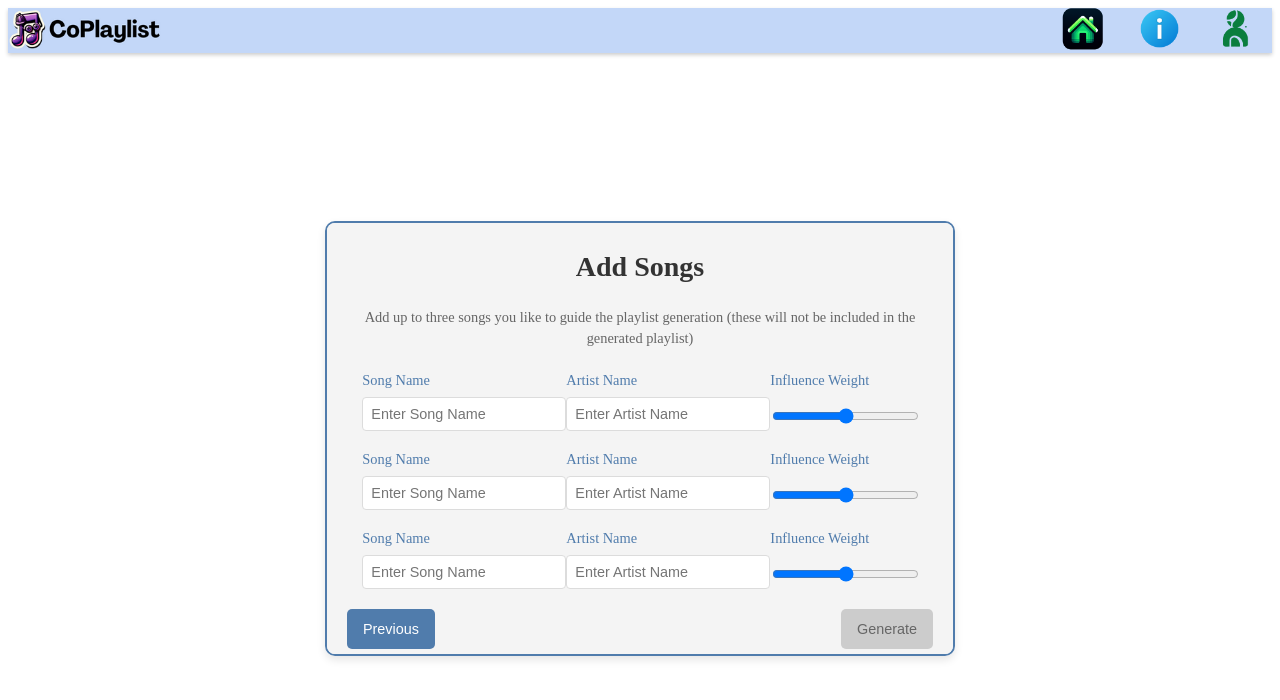
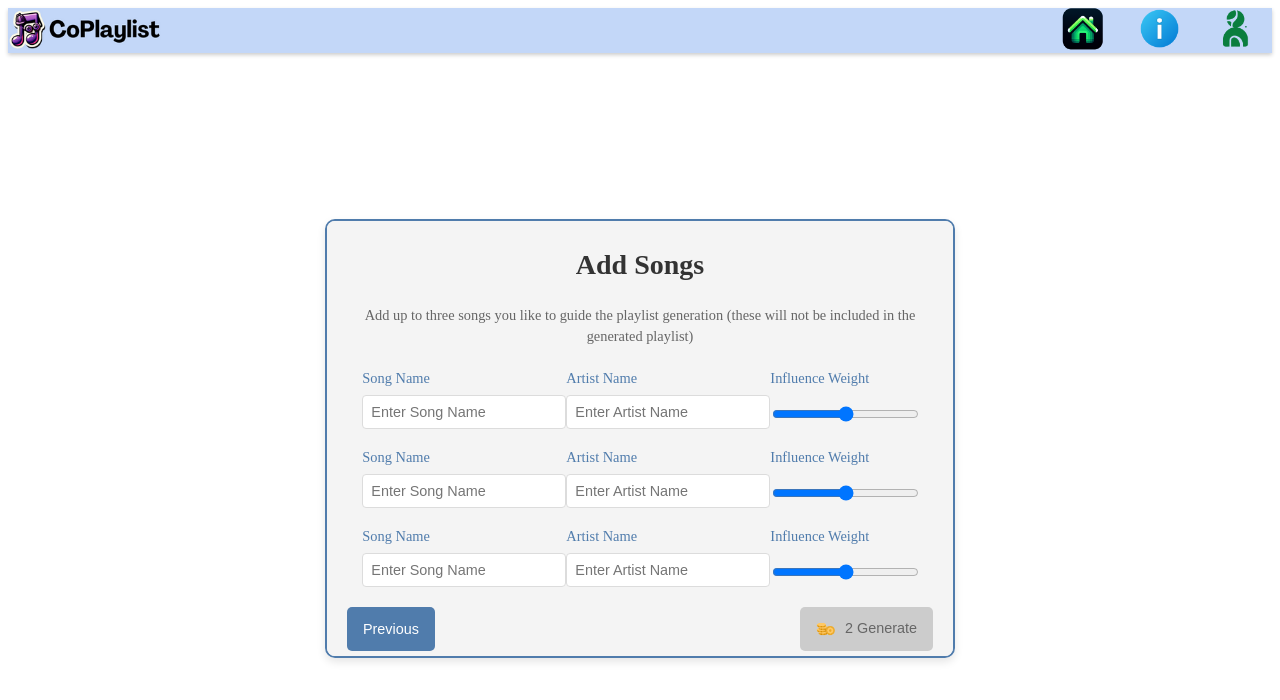
Before and after one commit to WuTangLan1/coplaylist, a Vue app: page /songs in a window 1280 px wide. Shown: the top 700 px of the page. Built offline with nearby package versions, Linux system fonts and the light colour scheme; no server answers.

Commit message:
added tokens to buttons

```diff
--- a/src/components/homeDir/my-playlists/playlistItem.vue
+++ b/src/components/homeDir/my-playlists/playlistItem.vue
@@ -113,7 +113,7 @@ export default {
 }
 
 .playlist-card.open {
-  max-height: 1000px;
+  max-height: 1200px;
 }
 
 .playlist-card:hover {
--- a/src/components/inputsDir/songsContainer.vue
+++ b/src/components/inputsDir/songsContainer.vue
@@ -89,7 +89,9 @@ export default {
       </div>
     <div class="button-group">
       <button class="prev-btn" @click="goBack">Previous</button>
-      <button class="gen-btn" :disabled="!authStore.isAuthenticated || (authStore.user && authStore.user.tokens < 2)" @click="generatePlaylist">Generate</button>
+      <button class="gen-btn" :disabled="!authStore.isAuthenticated || (authStore.user && authStore.user.tokens < 2)" @click="generatePlaylist">
+        <img src="@/assets/images/header/tokens.png" alt="Token" class="token-icon"> 2 Generate
+      </button>
     </div>
   </div>
 </template>
@@ -196,6 +198,12 @@ button:disabled {
   color: #666; /* Darker text color for contrast */
   cursor: not-allowed; /* Shows a 'not allowed' cursor on hover */
 }
+.token-icon {
+  width: 20px;  /* Adjust size as necessary */
+  height: auto;
+  margin-right: 5px; /* Space between the icon and the text */
+  vertical-align: middle;
+}
 
 .gen-btn, .prev-btn {
   padding: 0.75rem 1rem;
--- a/src/components/outputsDir/playlist/controlSection.vue
+++ b/src/components/outputsDir/playlist/controlSection.vue
@@ -1,25 +1,38 @@
 <!-- src\components\outputsDir\playlist\controlSection.vue -->
+
+<script>
+import { computed } from 'vue';
+import { usePromptStore } from '@/stores/usePromptStore';
+
+export default {
+  setup() {
+    const promptStore = usePromptStore();
+
+    const regenerateDisabled = computed(() => {
+      return promptStore.regenerateAttempts.value >= 2;
+    });
+
+    return {
+      regenerate() {
+        promptStore.regeneratePlaylist();
+      },
+      regenerateDisabled,
+      save() {
+        this.$emit('save');
+      }
+    };
+  }
+};
+</script>
 
 <template>
   <div class="control-section">
-    <button class="regen-btn" @click="regenerate">Regenerate</button>
+    <button class="regen-btn" @click="regenerate" :disabled="regenerateDisabled">
+    <img src="@/assets/images/header/tokens.png" alt="Token" class="token-icon"> 2 Regenerate
+  </button>
     <button class="save-btn" @click="save">💾 Save</button>
   </div>
 </template>
-
-  <script>
-  export default {
-    methods: {
-      regenerate() {
-        this.$emit('regenerate');
-      },
-      save() {
-        console.log("clicked here : constrolsec")
-        this.$emit('save');
-      }
-    }
-  };
-  </script>
 
   <style scoped>
   .control-section {
@@ -53,9 +66,21 @@
     background-color: #3b558d;
   }
 
+  .regen-btn[disabled] {
+      opacity: 0.5;
+      cursor: not-allowed;
+    }
+
   .regen-btn:hover {
     background-color: #1e315a;
   }
+
+  .token-icon {
+      width: 20px;  /* Adjust size as necessary */
+      height: auto;
+      margin-right: 5px; /* Space between the icon and the text */
+      vertical-align: middle;
+    }
 
   .share-btn  {
     padding: 0.5rem 1rem;
--- a/src/stores/useAuthStore.js
+++ b/src/stores/useAuthStore.js
@@ -45,6 +45,14 @@ export const useAuthStore = defineStore('auth', {
         console.error('Error logging in', error);
         throw error;
       }
+    },
+    deductTokens(amount) {
+      if (!this.user || this.user.tokens < amount) {
+        throw new Error("Insufficient tokens");
+      }
+      this.user.tokens -= amount; // Deduct the tokens
+      const userDocRef = doc(db, 'profiles', this.user.uid);
+      return updateDoc(userDocRef, { tokens: this.user.tokens });
     },
     async updateUserProfile(profileData) {
       if (!this.user) return;
--- a/src/stores/usePromptStore.js
+++ b/src/stores/usePromptStore.js
@@ -5,9 +5,11 @@ import { usePlaylistStore } from './usePlaylistStore';
 import { useAuthStore } from './useAuthStore';
 import { collection, addDoc } from 'firebase/firestore';
 import { db } from '@/components/fbDir/fbInit.js';
+import { ref } from 'vue';
 
 export const usePromptStore = defineStore('prompt', {
   state: () => ({
+    regenerateAttempts: ref(0),
     vibes: {
       selectedMood: '',
       selectedActivity: '',
@@ -148,6 +150,12 @@ export const usePromptStore = defineStore('prompt', {
       }
     },
     async regeneratePlaylist() {
+
+      if (this.regenerateAttempts.value >= 2) {
+        this.showModal("Regeneration limit reached.");
+        return;
+      }
+
       const authStore = useAuthStore();
       const playlistStore = usePlaylistStore();
 
@@ -186,9 +194,11 @@ export const usePromptStore = defineStore('prompt', {
           };
 
           try {
+            await authStore.deductTokens(2);
               const apiUrl = process.env.VUE_APP_API_BASE_URL || 'http://localhost:3000';
               const response = await axios.post(`${apiUrl}/generate-playlist`, playlistDetails);
-              playlistStore.setPlaylistDetails(this.formatPlaylist(response.data));  // Correct method to update playlist details
+              playlistStore.setPlaylistDetails(this.formatPlaylist(response.data));
+              this.regenerateAttempts.value++;
               console.log('Playlist regenerated and updated successfully');
           } catch (error) {
               console.error('Error regenerating playlist:', error);
```
